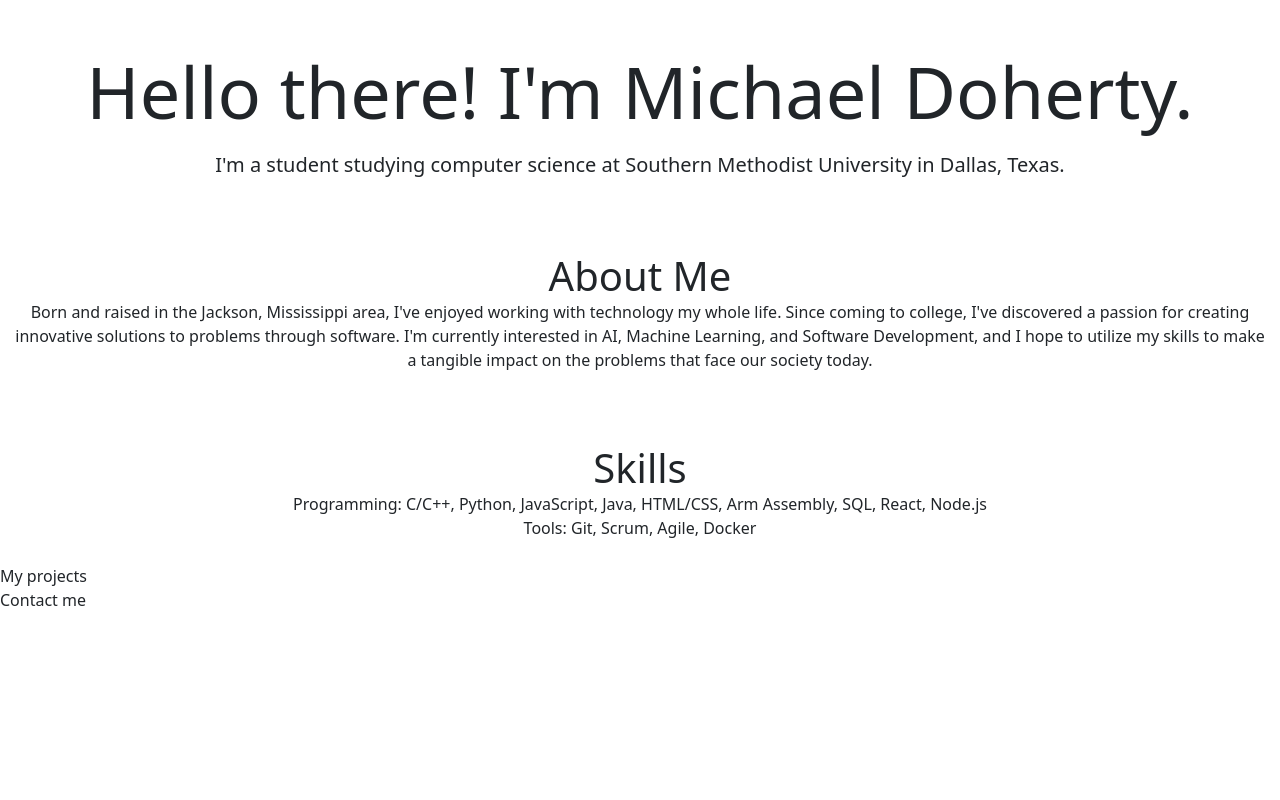
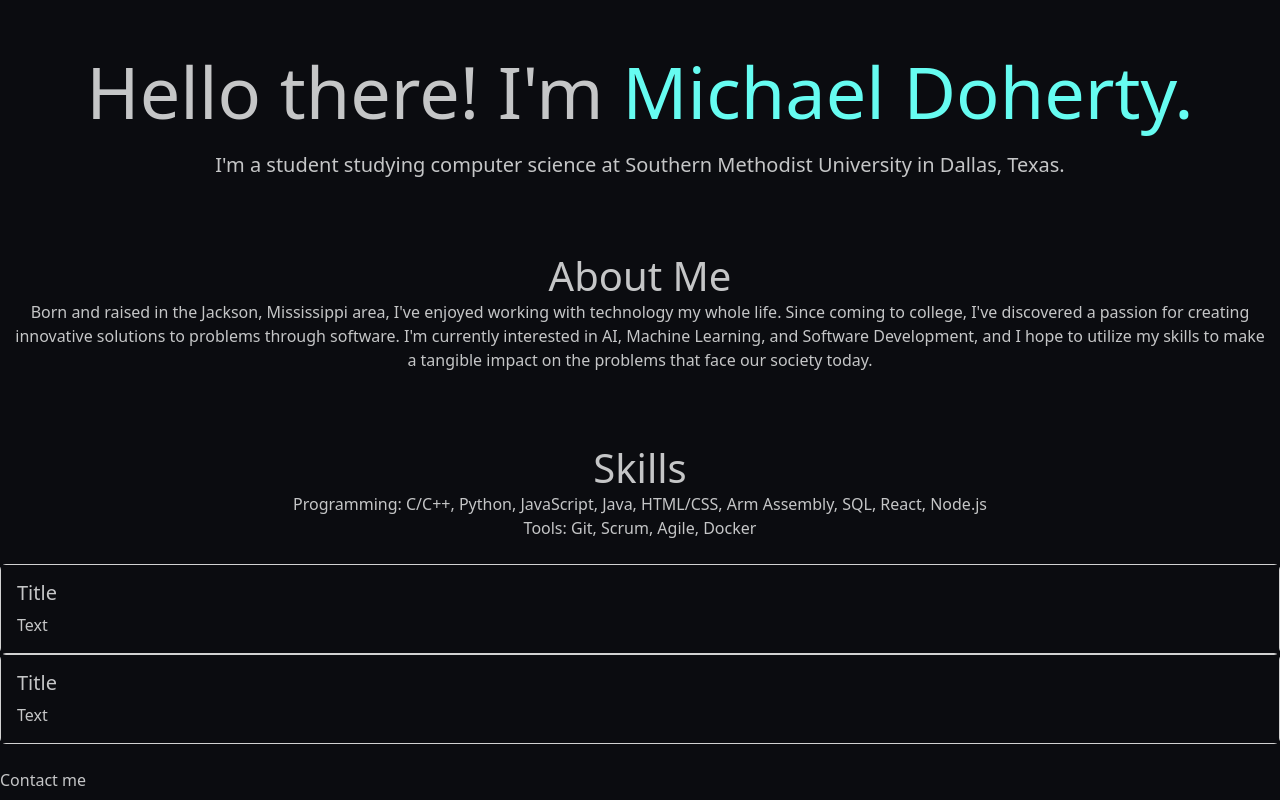
Before and after one commit to Mikecamdo/PersonalWebsite, a React (Create React App) app in the folder website/: page / in a window 1280 px wide. Built offline with nearby package versions, Linux system fonts and the light colour scheme.

Commit message:
Possible color scheme
Added a possible color scheme for the website

```diff
--- a/website/src/Home.jsx
+++ b/website/src/Home.jsx
@@ -6,7 +6,7 @@ export const Home = () => {
     return <>
         <Container fluid>
             <Row className='text-center mt-5'>
-                <Col className='display-2'>Hello there! I'm Michael Doherty.</Col>
+                <Col className='display-2'>Hello there! I'm <span className='blue-text'>Michael Doherty.</span></Col>
             </Row>
             <Row className='text-center mt-3'>
                 <Col className='fs-5'>
--- a/website/src/Projects.jsx
+++ b/website/src/Projects.jsx
@@ -1,5 +1,26 @@
+import Card from 'react-bootstrap/Card';
+
 export const Projects = () => {
     return <>
-        My projects
+        <Card>
+            <Card.Body>
+                <Card.Title>
+                    Title
+                </Card.Title>
+                <Card.Text>
+                    Text
+                </Card.Text>
+            </Card.Body>
+        </Card>
+        <Card>
+            <Card.Body>
+                <Card.Title>
+                    Title
+                </Card.Title>
+                <Card.Text>
+                    Text
+                </Card.Text>
+            </Card.Body>
+        </Card>
     </>
 }
--- a/website/src/index.css
+++ b/website/src/index.css
@@ -11,3 +11,21 @@ code {
   font-family: source-code-pro, Menlo, Monaco, Consolas, 'Courier New',
     monospace;
 }
+
+* {
+  background: #0B0C10;
+  color: #C5C6C7;
+}
+
+.blue-text {
+  color: #66FCF1;
+}
+
+/*
+Color Palette:
+#0B0C10
+#1F2833
+#C5C6C7
+#66FCF1
+#45A29E
+*/
```
